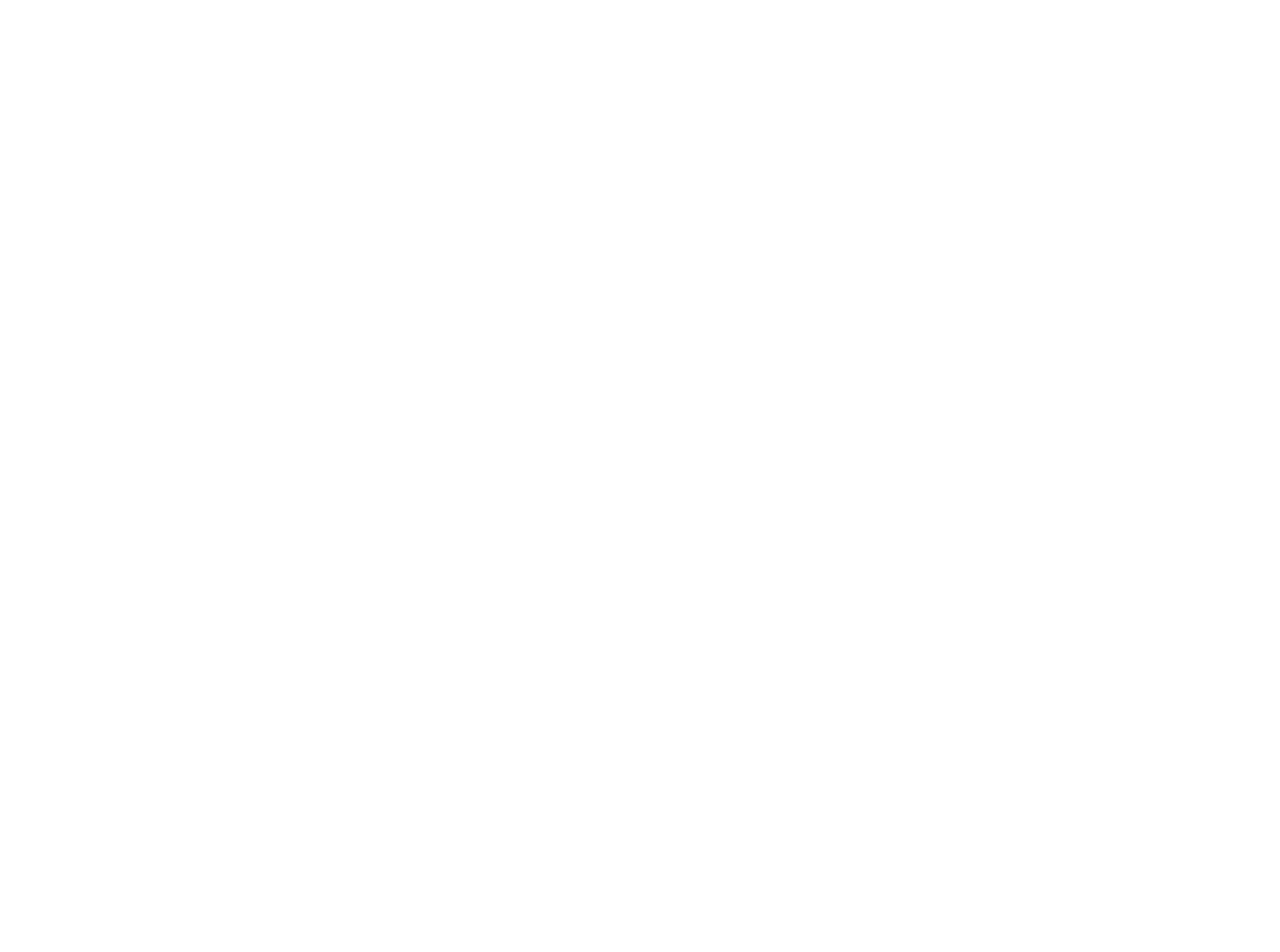
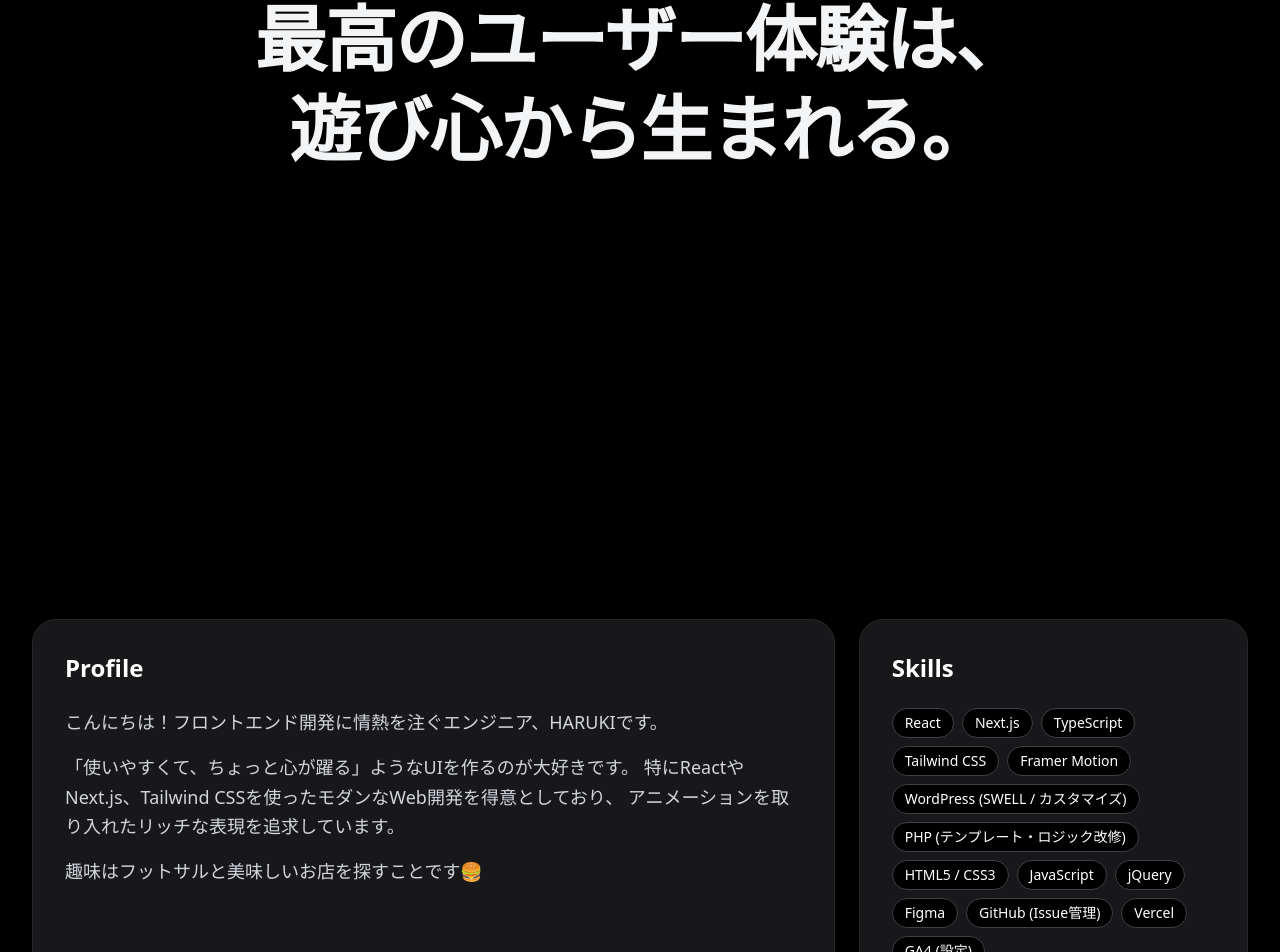
Before and after one commit to okayuharuki/haruki-nextfolio-v2, a Next.js app: page / in a window 1280 px wide. Shown: the part 3615-4567 px from the top of the page. Before the commit the page ends 2831 px from the top, so only its background shows below. Built offline with nearby package versions, Linux system fonts and the light colour scheme.

Commit message:
aboutsection追加

```diff
--- /dev/null
+++ b/app/_components/AboutSection.tsx
@@ -0,0 +1,61 @@
+"use client";
+
+import { motion } from "framer-motion";
+import { SKILL_DATA } from "@/app/_lib/data";
+
+export default function AboutSection() {
+  return (
+    <section id="about" className="bg-black text-white w-full">
+      <div className="min-h-screen flex item-center justify-center px-6 relative z-10">
+        <motion.div
+          initial={{ opacity: 0, y: 30 }}
+          whileInView={{ opacity: 1, y: 0 }}
+          viewport={{ once: true, amount: 0.5 }}
+          transition={{ duration: 1, ease: "easeOut" }}
+          className="max-w-5xl text-center"
+        >
+          <p className="text-4xl md:text-7xl font-bold leading-tight text-gray-100 tracking-tight">
+            洗練されたモダンな設計。
+            <br />
+            <span className="text-transparent bg-clip-text bg-gradient-to-r from-orange-400 via-pink-500 to-purple-500">
+              そして、ランチへの飽くなき執念。
+            </span>
+            <br />
+            最高のユーザー体験は、
+            <br />
+            遊び心から生まれる。
+          </p>
+        </motion.div>
+      </div>
+
+      <div className="max-w-7xl mx-auto px-8 py-24">
+        <div className="grid grid-cols-1 md:grid-cols-3 gap-6">
+          {/* 左側：自己紹介文（横2マス分を使う） */}
+          <div className="md:col-span-2 bg-zinc-900 border border-zinc-800 p-8 rounded-3xl">
+            <h3 className="text-2xl font-bold mb-6">Profile</h3>
+            <div className="space-y-4 text-gray-300 leading-relaxed text-lg">
+              <p>こんにちは！フロントエンド開発に情熱を注ぐエンジニア、HARUKIです。</p>
+              <p>
+                「使いやすくて、ちょっと心が躍る」ようなUIを作るのが大好きです。 特にReactやNext.js、Tailwind
+                CSSを使ったモダンなWeb開発を得意としており、 アニメーションを取り入れたリッチな表現を追求しています。
+              </p>
+              <p>趣味はフットサルと美味しいお店を探すことです🍔</p>
+            </div>
+          </div>
+
+          {/* 右側：スキルタグ（1マス分） */}
+          <div className="bg-zinc-900 border border-zinc-800 p-8 rounded-3xl flex flex-col">
+            <h3 className="text-2xl font-bold mb-6">Skills</h3>
+            <div className="flex flex-wrap gap-2 mt-auto">
+              {SKILL_DATA.map((skill) => (
+                <span key={skill} className="px-3 py-1 bg-black border border-zinc-700 rounded-full text-sm">
+                  {skill}
+                </span>
+              ))}
+            </div>
+          </div>
+        </div>
+      </div>
+    </section>
+  );
+}
--- a/app/_components/HeroSection.tsx
+++ b/app/_components/HeroSection.tsx
@@ -20,7 +20,7 @@
   const opacity = useTransform(scrollYProgress, [0.8, 1], [1, 0]);
 
   return (
-    <section ref={targetRef} className="h-[250vh] relative">
+    <section ref={targetRef} className="h-[300vh] relative">
       <div className="sticky top-0 h-screen flex flex-col items-center justify-center overflow-hidden">
         <motion.div style={{ scale, opacity }} className="text-center">
           <h1 className="text-7xl md:text-9xl font-bold text-white tracking-tighter">HARUKI.</h1>
--- a/app/_components/Marquee.tsx
+++ b/app/_components/Marquee.tsx
@@ -7,7 +7,8 @@
   const words = ["REACT", "NEXT.JS", "TAILWIND CSS", "FRAMER MOTION", "FRONTEND DEVELOPER"];
 
   return (
-    // はみ出た部分を隠す(overflow-hidden) ＆ 斜め3度に傾ける(-rotate-3)
+    <section className="py-24 bg-black overflow-hidden flex flex-col justify-center relative z-20">
+      {/* はみ出た部分を隠す(overflow-hidden) ＆ 斜め3度に傾ける(-rotate-3) */}
       <div className="w-full overflow-hidden bg-orange-500 py-4 -rotate-3 my-32">
         <motion.div
           className="flex w-max"
@@ -36,5 +37,6 @@
           </div>
         </motion.div>
       </div>
+    </section>
   );
 }
--- a/app/_lib/data.ts
+++ b/app/_lib/data.ts
@@ -1,3 +1,4 @@
+// プロジェクト一覧
 type Project = {
   title: string;
   description: string;
@@ -17,8 +18,34 @@
   },
   {
     title: "リアルタイム天気予報",
-    description:
-      "リアルタイムの天気予報を提供。都市の名前を入力して、現在の天気情報を取得できます。",
+    description: "リアルタイムの天気予報を提供。都市の名前を入力して、現在の天気情報を取得できます。",
     icon: "🌤️",
   },
 ];
+
+// スキル一覧
+export const SKILL_DATA = [
+  // --- Frontend (Modern) ---
+  "React",
+  "Next.js",
+  "TypeScript",
+  "Tailwind CSS",
+  "Framer Motion",
+
+  // --- CMS & Backend ---
+  "WordPress (SWELL / カスタマイズ)",
+  "PHP (テンプレート・ロジック改修)",
+
+  // --- Fundamentals ---
+  "HTML5 / CSS3",
+  "JavaScript",
+  "jQuery",
+
+  // --- Design & Tools ---
+  "Figma",
+  "GitHub (Issue管理)",
+  "Vercel",
+
+  // --- Business & Marketing ---
+  "GA4 (設定)",
+];
--- a/app/page.tsx
+++ b/app/page.tsx
@@ -1,6 +1,7 @@
 import WorkSection from "@/app/_components/WorkSection";
 import HeroSection from "@/app/_components/HeroSection";
 import Marquee from "@/app/_components/Marquee";
+import AboutSection from "@/app/_components/AboutSection";
 
 export default function Home() {
   return (
@@ -8,6 +9,7 @@
       <HeroSection />
       <Marquee />
       <WorkSection />
+      <AboutSection />
     </div>
   );
 }
```
Lines whose indentation alone changed are shown as unchanged.
